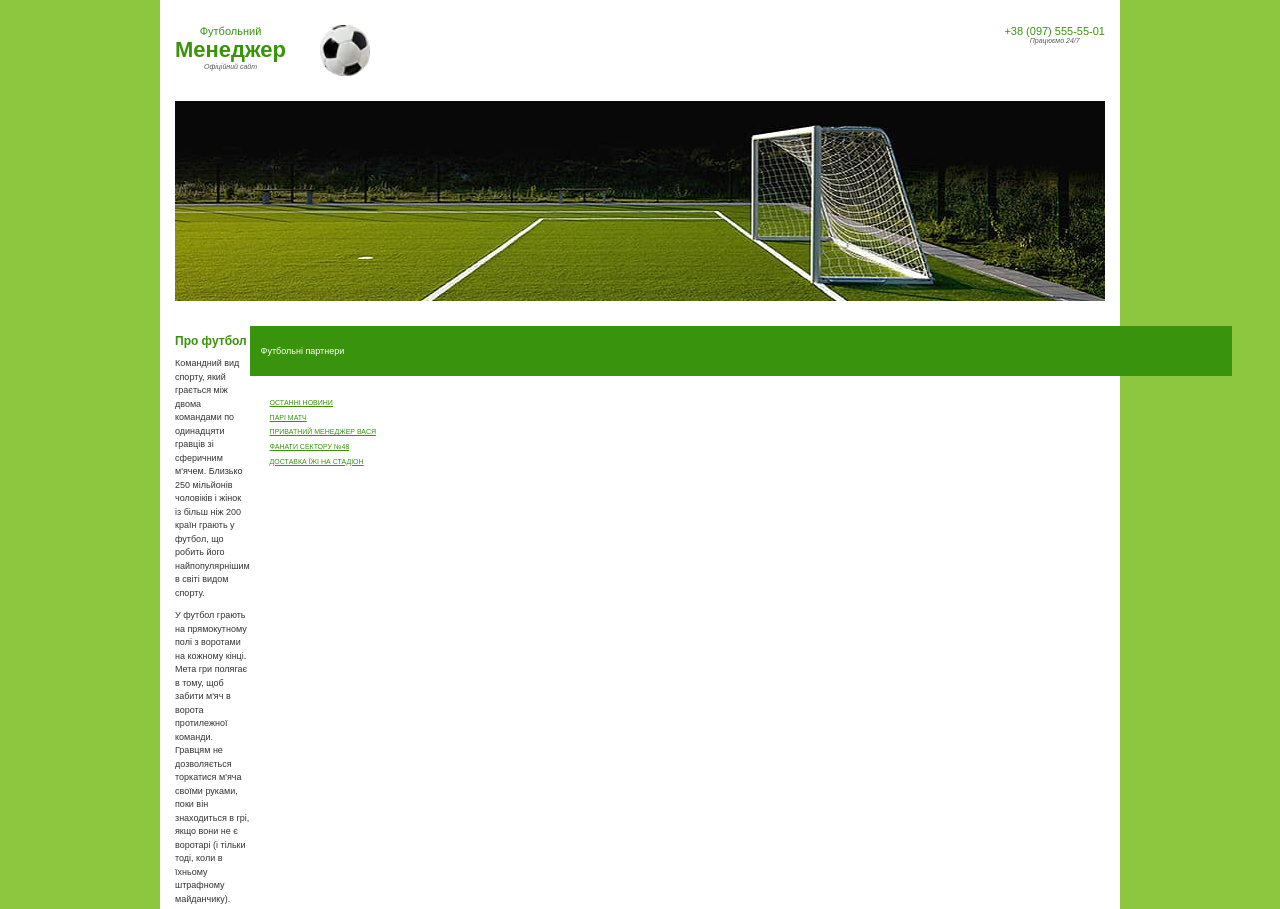
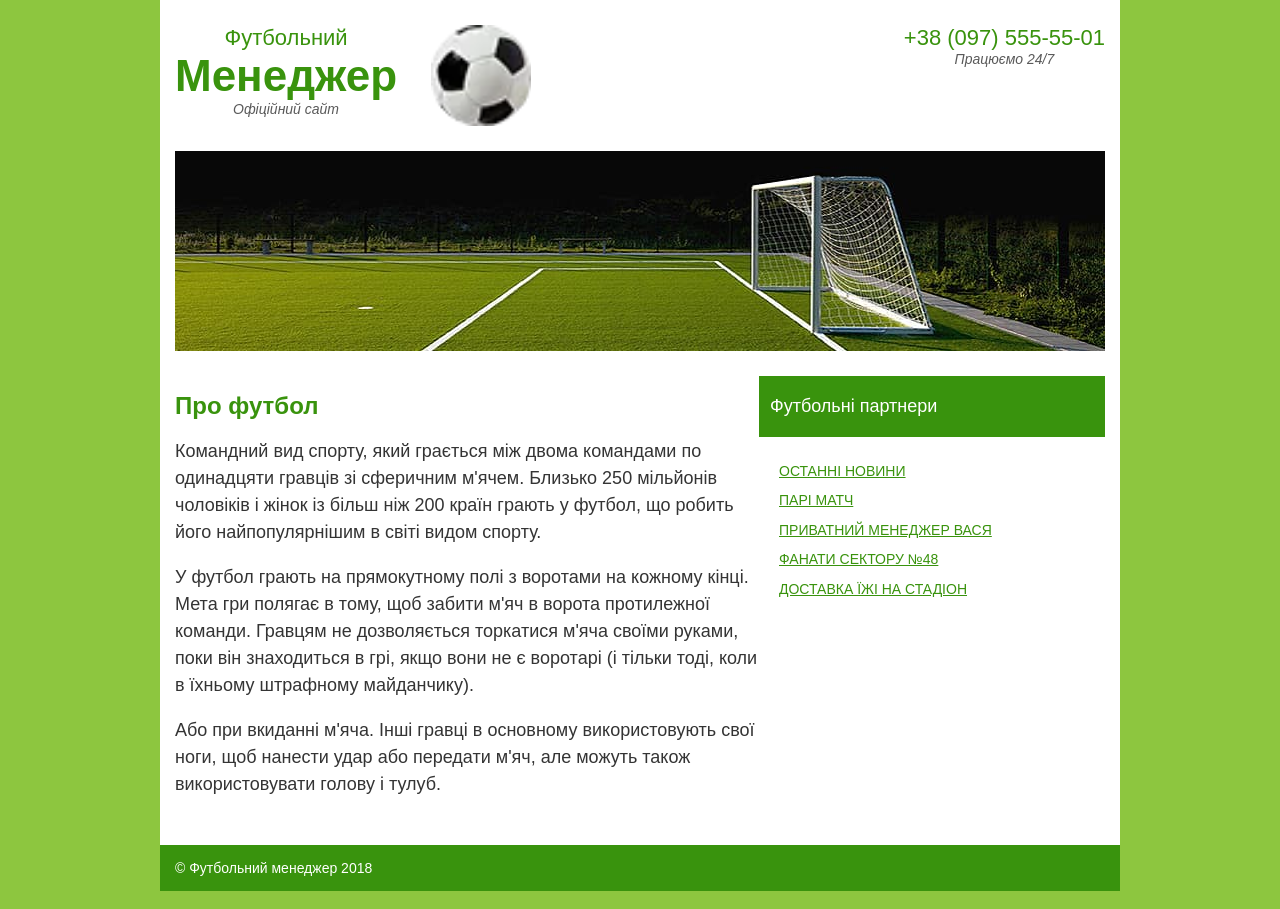
Before and after one commit to KilibikY/Football-Oldd, a plain HTML site: page index.html in a window 1280 px wide. Shown: the top 909 px of the page. Drawn offline with Linux system fonts and the light colour scheme.

Commit message:
yo to toto too yo yo yoy o oy

```diff
--- a/css/style.css
+++ b/css/style.css
@@ -36,22 +36,22 @@ html {
 .logo p {
     text-align: center;
     margin: 0;
-    font-size: 11rem;
+    font-size: 22rem;
     color: #39930d;
 }
 
 .logo b {
     display: block;
-    font-size: 22rem;
+    font-size: 44rem;
 }
 
 .ball {
-    width: 50rem;
-    height: 51rem;
+    width: 100rem;
+    height: 101rem;
 }
 
 .contacts p {
-    font-size: 11rem;
+    font-size: 22rem;
     color: #39930d;
     text-align: center;
 }
@@ -59,7 +59,7 @@ html {
 .logo i,
 .contacts i {
     display: block;
-    font-size: 7rem;
+    font-size: 14rem;
     color: #5a5a5a;
 }
 
@@ -68,10 +68,10 @@ html {
 }
 
 .menu p {
-    max-width: 960px;
+
     padding: 16px;
     margin: 0;
-    font-size: 9rem;
+    font-size: 18rem;
     color: #fff;
     background-color: #39930d;
 }
@@ -89,7 +89,7 @@ html {
     padding: 15px;
     margin: 0 -15px;
     background-color: #39930d;
-    font-size: 7rem;
+    font-size: 14rem;
     color: #fff;
 }
 
@@ -99,7 +99,7 @@ html {
 }
 
 .main h1 {
-    font-size: 12rem;
+    font-size: 24rem;
     color: #39930d;
 }
 
@@ -112,7 +112,7 @@ html {
     list-style: none;
 }
 .main_text p {
-    font-size: 9rem;
+    font-size: 18rem;
     line-height: 1.5em;
     color: #343434;
 }
@@ -126,7 +126,6 @@ html {
 }
 
 .menu p {
-    min-width: 300rem;
     padding: 20px 11px;
 }
 .menu ul {
@@ -135,7 +134,7 @@ html {
     list-style: none;
 }
 .menu a {
-    font-size: 7rem;
+    font-size: 14rem;
     line-height: 2.1em;
     text-decoration: underline;
     text-transform: uppercase;
@@ -157,8 +156,8 @@ html {
     .main {
         flex-wrap: nowrap;
     }
-    .menu p {
-        min-width: 960px;
+    html {
+        font-size: 1.2px;
     }
 }
 @media screen and (min-width: 1024px) {
@@ -173,6 +172,6 @@ html {
 }
 @media screen and (min-width: 2560px) {
     html {
-        font-size: 2px;
+        font-size: 2.5px;
     }
 }
```
